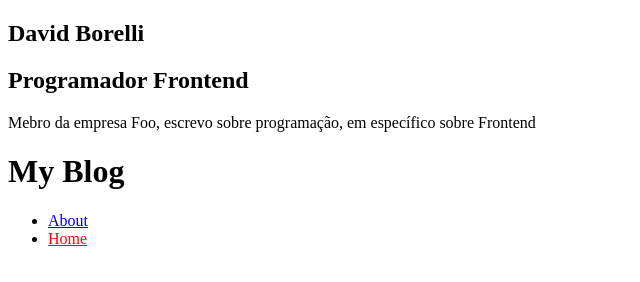
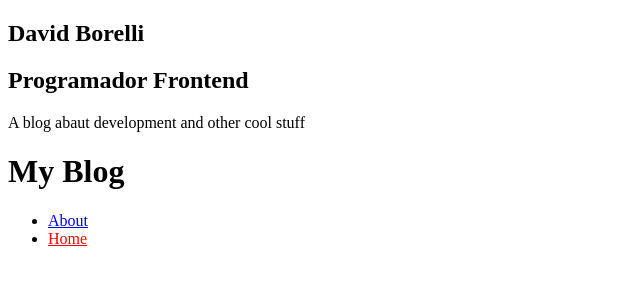
Before and after one commit to davidborelli/dborelli-blog, a Gatsby site: page / in a window 1280 px wide. Shown: the whole page, without its empty margins (0-640 px from the left). Built offline with nearby package versions, Linux system fonts and the light colour scheme; Gatsby itself is replaced by a stand-in of ours.

Commit message:
Using GraphQL to get data

```diff
--- a/gatsby-config.js
+++ b/gatsby-config.js
@@ -1,6 +1,7 @@
 module.exports = {
   siteMetadata: {
     title: `David Borelli`,
+    position: `Programador Frontend`,
     description: `A blog abaut development and other cool stuff`,
     author: `@davidBorelli`,
   },
--- a/src/components/Profile/index.js
+++ b/src/components/Profile/index.js
@@ -1,14 +1,31 @@
 import React from "react"
+import { StaticQuery, graphql } from "gatsby"
 
 const Profile = () => (
-  <div className="Profile-wrapper">
-    <h1>David Borelli</h1>
-    <h2>Programador Frontend</h2>
-    <p>
-      Mebro da empresa Foo, escrevo sobre programação, em específico sobre
-      Frontend
-    </p>
-  </div>
+  <StaticQuery
+    query={graphql`
+      query MyQuery {
+        site {
+          siteMetadata {
+            title
+            position
+            description
+          }
+        }
+      }
+    `}
+    render={({
+      site: {
+        siteMetadata: { title, position, description },
+      },
+    }) => (
+      <div className="Profile-wrapper">
+        <h1>{title}</h1>
+        <h2>{position}</h2>
+        <p>{description}</p>
+      </div>
+    )}
+  />
 )
 
 export default Profile
```
